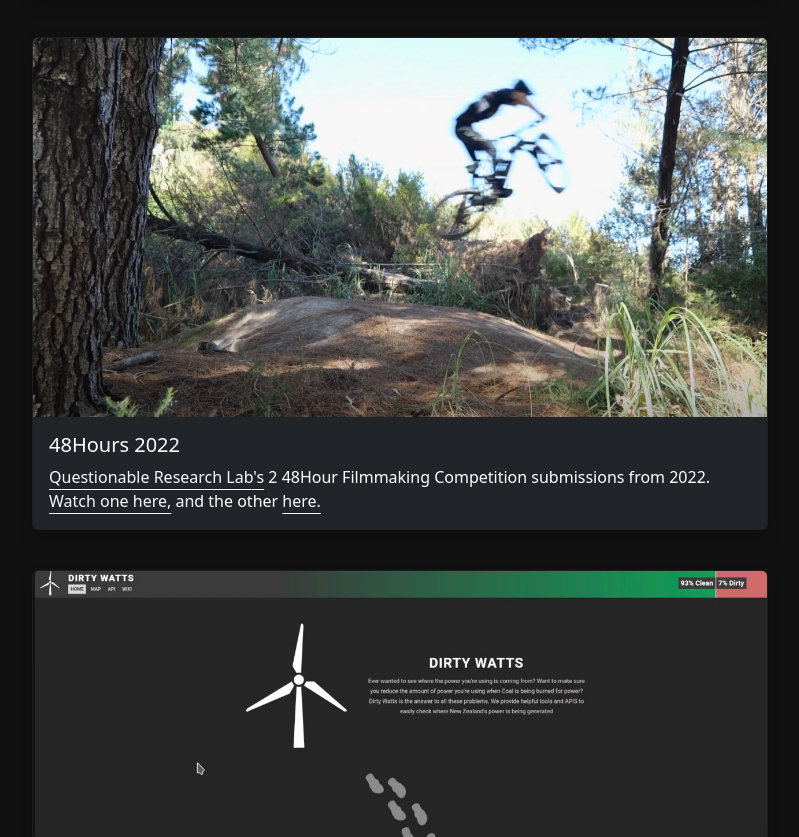
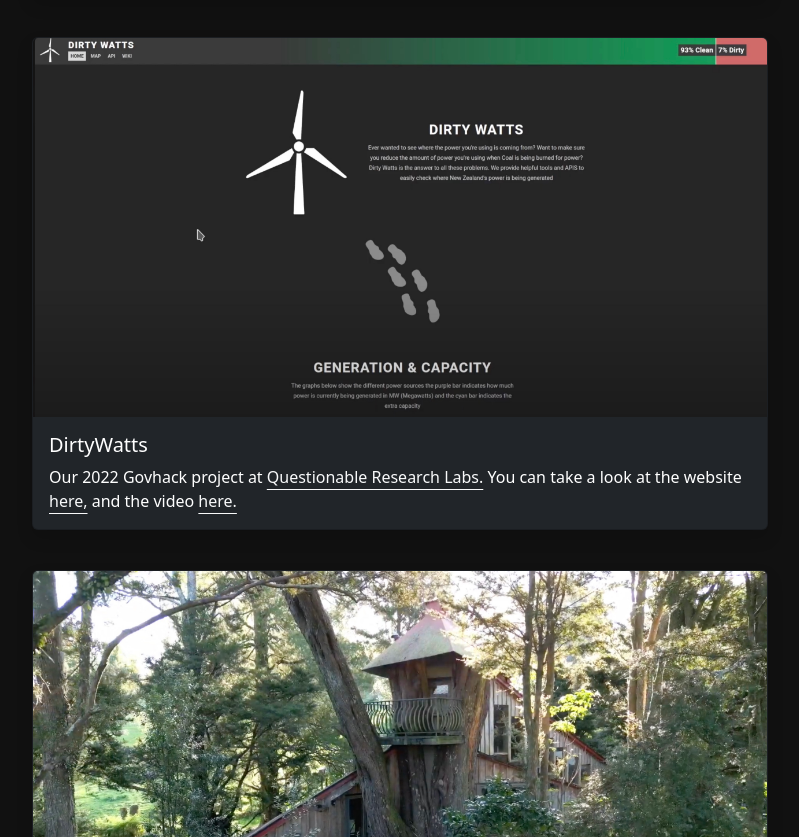
Before and after one commit to graysonsuth/ggs, a plain HTML site: page stuff.html in a window 1280 px wide. Shown: the part 2344-3181 px from the top of the page, without its empty margins (50-849 px from the left). Drawn offline with nearby package versions, Linux system fonts and the light colour scheme; some packages are replaced by stand-ins of ours.

Commit message:
not happening

```diff
--- a/stuff.html
+++ b/stuff.html
@@ -79,15 +79,6 @@
 
 <br>
 
-<div class="animate__animated animate__fadeIn card text-bg-dark mb-3 shadow">
-  <img src="./images/MTB-thumbnail.jpg" class="lazy card-img-top" alt="MTB promo video">
-  <div class="card-body">
-    <h5 class="card-title">48Hours 2022</h5>
-    <p class="card-text"><a class="link-light link-offset-3" href="https://questionable.org.nz/">Questionable Research Lab's</a> 2 48Hour Filmmaking Competition submissions from 2022. <a href="https://www.youtube.com/watch?v=xffWR9jnY94" class="link-light link-offset-3">Watch one here,</a> and the other <a href="https://www.youtube.com/watch?v=GSmnvIj89YA" class="link-light link-offset-3">here.</a></p>
-  </div>
-</div>
-
-<br>
 
 
 <div class="animate__animated animate__fadeIn card text-bg-dark mb-3 shadow">
```
